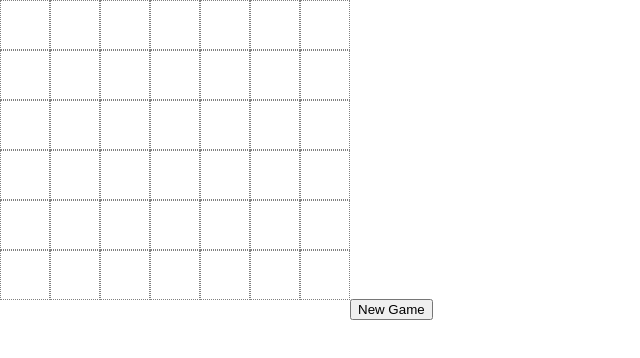
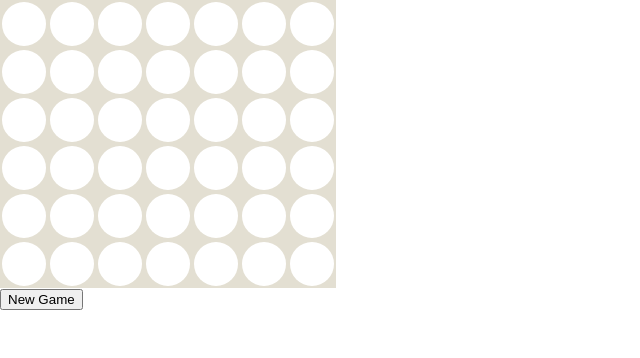
Before and after one commit to dubzzz/connect-four-react, a React (Create React App) app: page / in a window 1280 px wide. Shown: the top 358 px of the page, without its empty margins (0-640 px from the left). Built offline with nearby package versions, Linux system fonts and the light colour scheme.

Commit message:
Better style for the board

```diff
--- a/src/components/Board.css
+++ b/src/components/Board.css
@@ -6,8 +6,29 @@
 }
 
 .board-cell {
-  border: 1px grey dotted;
   height: 48px;
   width: 48px;
   float: left;
+  position: relative;
+  margin: 0 auto;
+  overflow: hidden;
 }
+
+.board-cell.player-x {
+  background-color: blue;
+}
+.board-cell.player-o {
+  background-color: red;
+}
+
+.board-cell:after {
+  /* Taken from https://stackoverflow.com/questions/8286550/transparent-hollow-or-cut-out-circle/26481923 */
+  content: '';
+  position: absolute;
+  border-radius: 100%;
+  left: 2px;
+  top: 2px;
+  width: 44px;
+  height: 44px;
+  box-shadow: 0px 0px 0px 2000px #e3dfd2;
+}
--- a/src/components/Board.tsx
+++ b/src/components/Board.tsx
@@ -5,6 +5,7 @@ import { playAt } from '../redux/actions';
 import './Board.css';
 import { ReduxState } from '../redux/reducers';
 import { Dispatch, bindActionCreators, Action } from 'redux';
+import { Player } from '../redux/models/player';
 
 interface Props extends StateProps, DispatchProps {}
 type State = {};
@@ -21,11 +22,15 @@ class Board extends React.Component<Props, State> {
   render() {
     const gridContent = this.props.grid.map(boardRow => (
       <div className="board-row">
-        {boardRow.map((v, idx) => (
-          <div className="board-cell" onClick={() => this.handlePlayAt(idx)}>
-            {v}
-          </div>
-        ))}
+        {boardRow.map((v, idx) => {
+          let className = "board-cell";
+          switch (v) {
+            case Player.PlayerA: className += ' player-x'; break;
+            case Player.PlayerB: className += ' player-o'; break;
+          }
+          return (
+          <div className={className} onClick={() => this.handlePlayAt(idx)}></div>
+        )})}
       </div>
     ));
     return <div className="grid">{gridContent}</div>;
```
